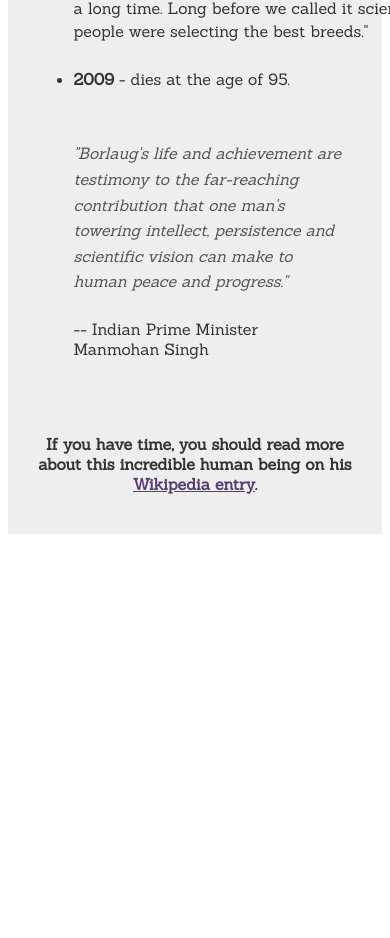
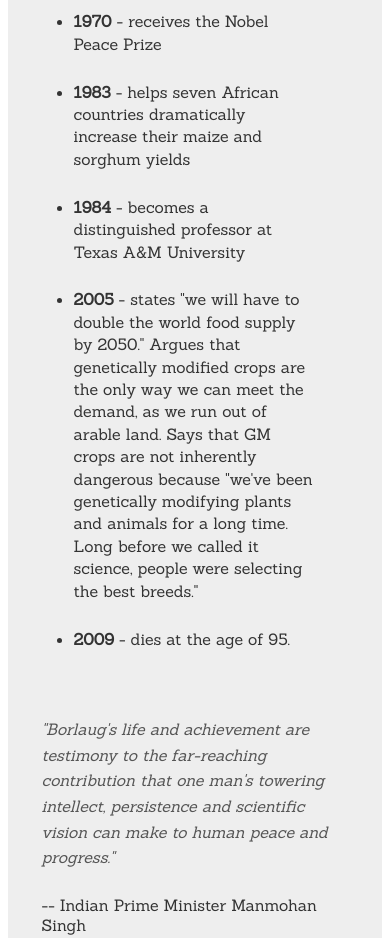
Before and after one commit to AravindhanDev/tribute-page, a plain HTML site: page index.html in a window 390 px wide. Shown: the part 2347-3285 px from the top of the page. Before the commit the page ends 2913 px from the top, so only its background shows below. Drawn offline with Linux system fonts and the light colour scheme.

Commit message:
Make mobile responsive

```diff
--- a/css/styles.css
+++ b/css/styles.css
@@ -153,3 +153,15 @@ ul {
     font-size: 1rem;
   }
 }
+
+@media all and (max-width: 500px) {
+  .timeline li {
+    width: 15rem;
+  }
+  .quotes {
+    padding: 1rem;
+    position: relative;
+    right: 3rem;
+    width: 20rem;
+  }
+}
```
